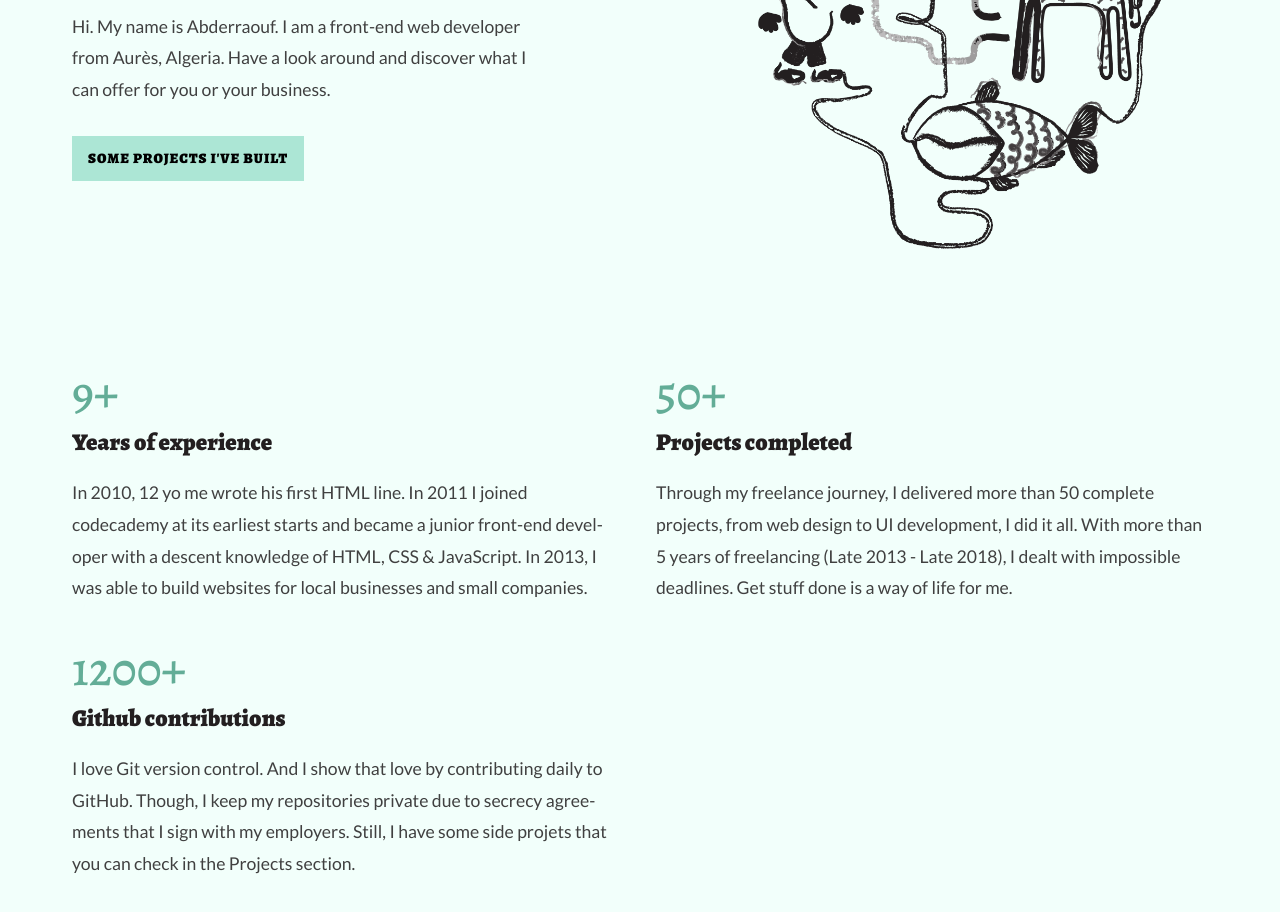
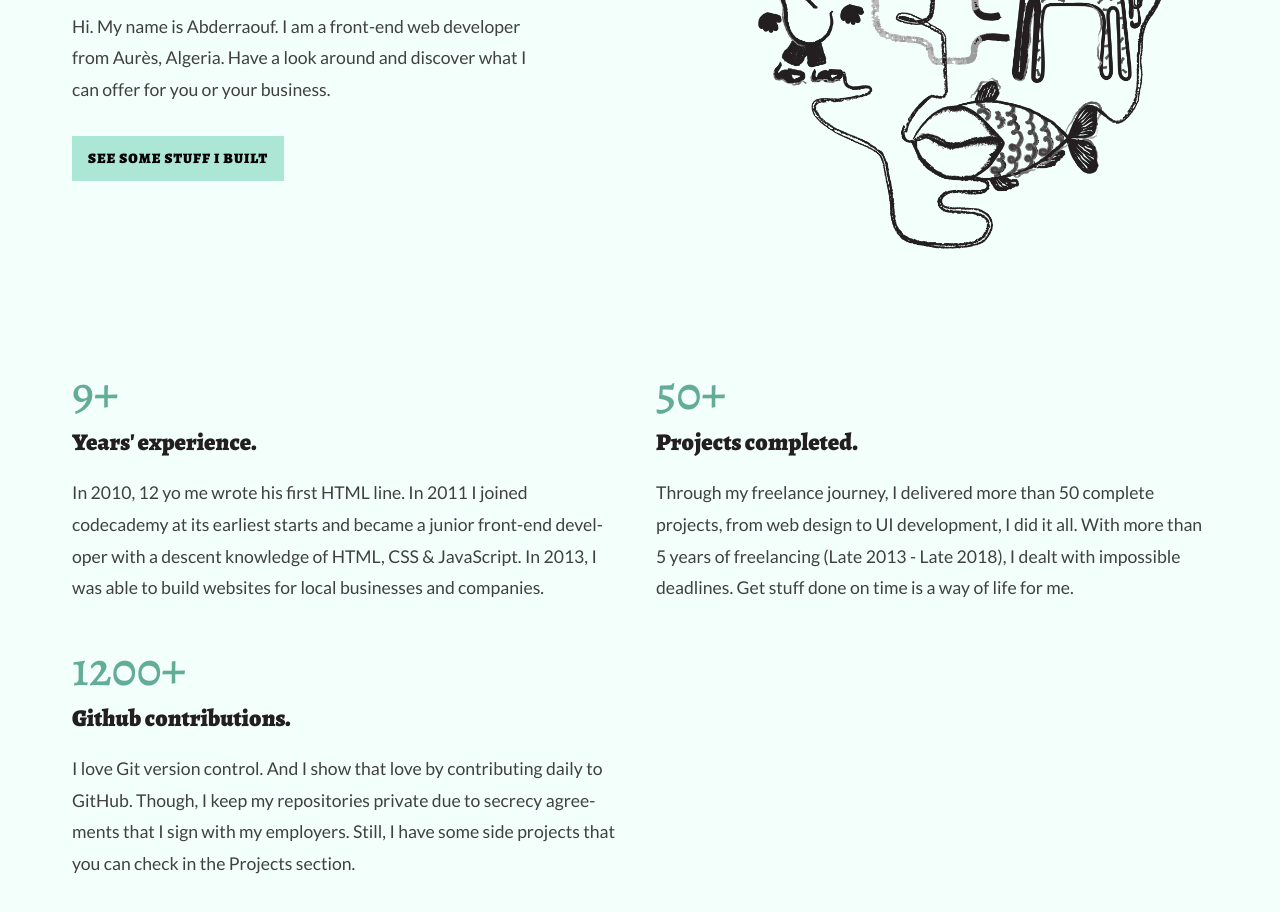
Before and after one commit to rofazayn/portfolio-remastered, a React (Create React App) app: page /home in a window 1280 px wide. Shown: the part 440-1352 px from the top of the page. Built offline with nearby package versions, Linux system fonts and the light colour scheme.

Commit message:
Fixed some typos

```diff
--- a/src/views/Home/Home.js
+++ b/src/views/Home/Home.js
@@ -80,7 +80,7 @@ const Home = ({ pageTitle }) => {
   const line1 = `Welcome to my`;
   const line2 = `personal portfolio.`;
   const paragraph = `Hi. My name is Abderraouf. I am a front-end web developer from Aurès, Algeria. Have a look around and discover what I can offer for you or your business.`;
-  const buttonText = `Some projects I've built`;
+  const buttonText = `See some stuff I built`;
 
   useEffect(() => {
     document.title = `rofazayn | ${pageTitle}`;
@@ -104,34 +104,34 @@ const Home = ({ pageTitle }) => {
           <div className='experience'>
             <div className='item'>
               <div className='counter'>9+</div>
-              <div className='title'>Years of experience</div>
+              <div className='title'>Years' experience.</div>
               <div className='text paragraph'>
                 In 2010, 12 yo me wrote his first HTML line. In 2011 I joined
                 codecademy at its earliest starts and became a junior front-end
                 developer with a descent knowledge of HTML, CSS & JavaScript. In
                 2013, I was able to build websites for local businesses and
-                small companies.
+                companies.
               </div>
             </div>
             <div className='item'>
               <div className='counter'>50+</div>
-              <div className='title'>Projects completed</div>
+              <div className='title'>Projects completed.</div>
               <div className='text paragraph'>
                 Through my freelance journey, I delivered more than 50 complete
                 projects, from web design to UI development, I did it all. With
                 more than 5 years of freelancing (Late 2013 - Late 2018), I
-                dealt with impossible deadlines. Get stuff done is a way of life
-                for me.
+                dealt with impossible deadlines. Get stuff done on time is a way
+                of life for me.
               </div>
             </div>
             <div className='item'>
               <div className='counter'>1200+</div>
-              <div className='title'>Github contributions</div>
+              <div className='title'>Github contributions.</div>
               <div className='text paragraph'>
                 I love Git version control. And I show that love by contributing
                 daily to GitHub. Though, I keep my repositories private due to
                 secrecy agreements that I sign with my employers. Still, I have
-                some side projets that you can check in the Projects section.
+                some side projects that you can check in the Projects section.
               </div>
             </div>
           </div>
```
